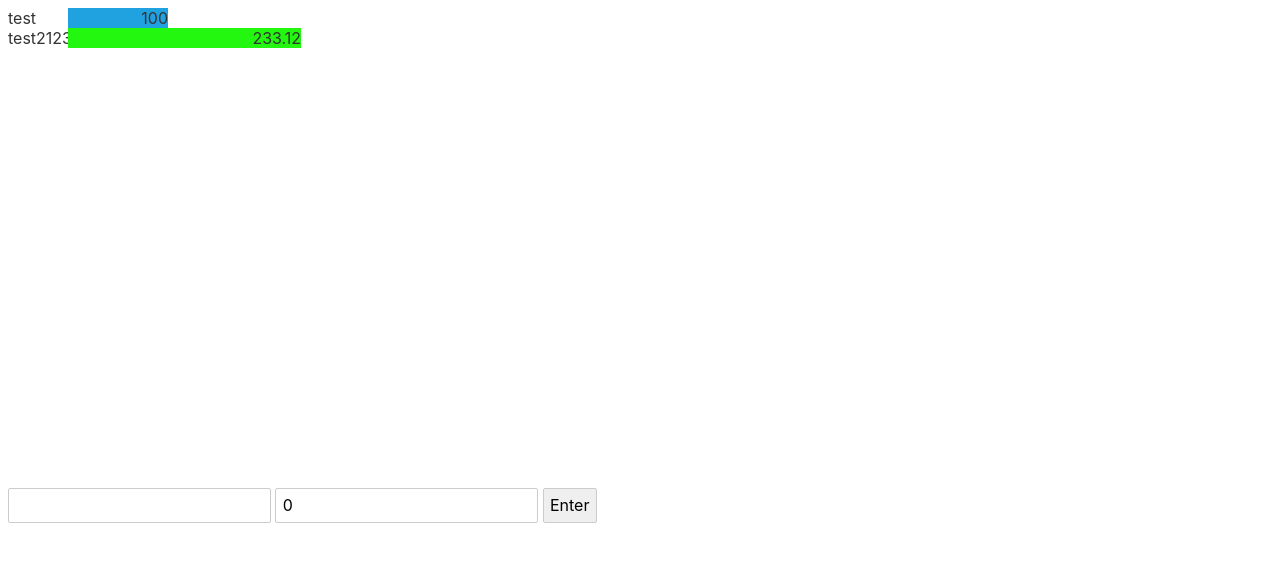
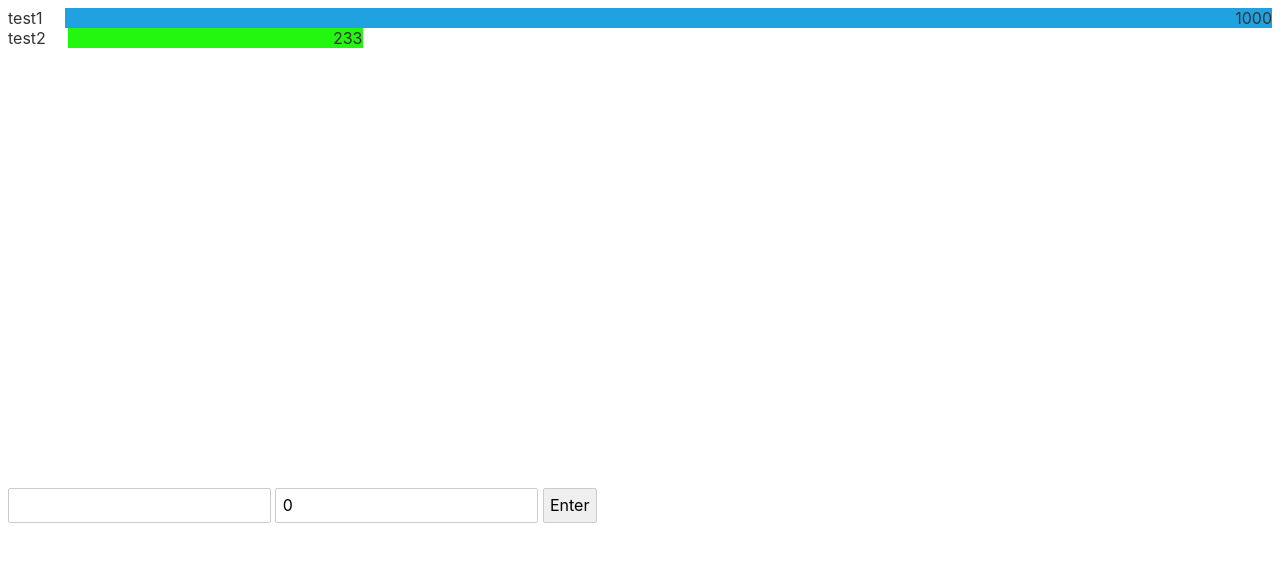
Before and after one commit to JackyChanzijian/svelte-grapher, a Svelte app: page / in a window 1280 px wide. Shown: the top 562 px of the page. Built offline with nearby package versions, Linux system fonts and the light colour scheme.

Commit message:
Bar width base on the percentage of  its own value and the biggest value

```diff
--- a/src/App.svelte
+++ b/src/App.svelte
@@ -2,7 +2,7 @@
 	import BarGraph from "./BarGraph.svelte";
 	import Sheet from "./Sheet.svelte";
 
-	let datas = [{ name: "test", value: 100}, { name: "test2123123", value: 233.12}];
+	let datas = [{ name: "test1", value: 1000}, { name: "test2", value: 233}];
 
 	let dataValue = 0;
 	let dataName = "";
--- a/src/Bar.svelte
+++ b/src/Bar.svelte
@@ -1,6 +1,12 @@
 <script>
     export let data;
+    export let largestValue;
 
+    $: percentageValue = data.value / largestValue * 100;  // This length is base on the largest value of all
+
+    setInterval(() => {
+        console.log(percentageValue)
+    });
     function randomColor() {
         return "#" + Math.floor(Math.random()*16777215).toString(16);
     }
@@ -11,10 +17,10 @@
     <div
         id="bar"
         style="
-            --width: {data.value}px;
+            --percentage-width: {percentageValue}%;
             --color: {randomColor()};
         "
-        content="{data.value}"
+        value="{data.value}"
     >
     </div>
 </main>
@@ -27,16 +33,16 @@
         width: 60px;
     }
     #bar {
-        --width: 0px;
         --color: red;
+        --percentage-width: 0%;
         display: inline-block;
-        width: var(--width);
+        width: var(--percentage-width);
         height: inherit ;
         background-color: var(--color);
     }
     #bar::after {
         float: right;
-        content: attr(content);
+        content: attr(value);
         /* overflow: hidden; */
     }
 </style>
--- a/src/BarGraph.svelte
+++ b/src/BarGraph.svelte
@@ -2,11 +2,13 @@
     export let datas;
 
     import Bar from "./Bar.svelte"
+
+    $: largestValue = [...datas].sort((a,b) => a.value - b.value)[datas.length - 1].value;  //Get the biggest value
 </script>
 
 <main>
     {#each datas as data}
-        <Bar data={data} />
+        <Bar data={data} largestValue={largestValue} />
     {/each}
 </main>
 
```
